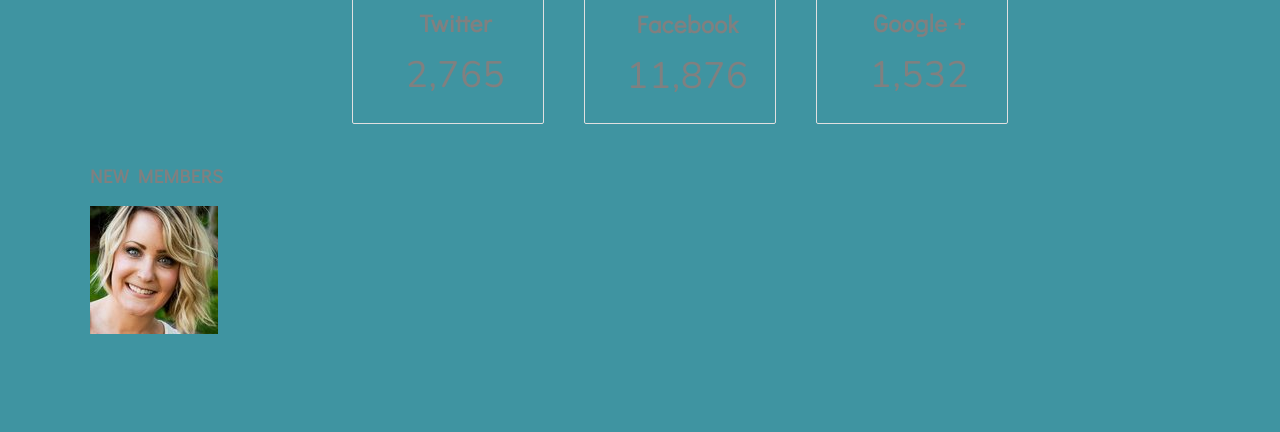
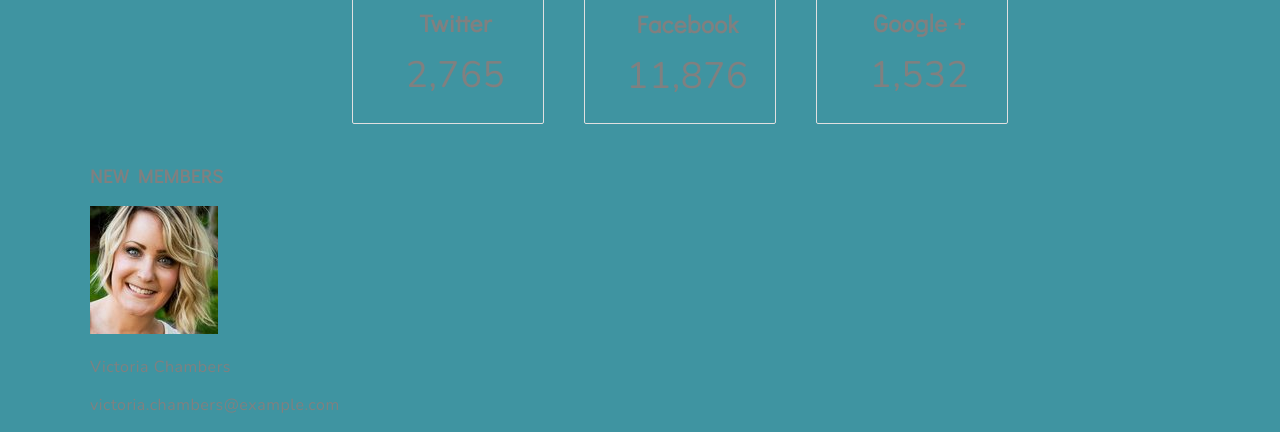
Before and after one commit to nicolepdev/techdegree-project-7, a plain HTML site: page index.html in a window 1280 px wide. Shown: the part 957-1389 px from the top of the page. Before the commit the page ends 1297 px from the top, so only its background shows below. Drawn offline with nearby package versions, Linux system fonts and the light colour scheme.

Commit message:
Added new member content to test collapsing div issue

```diff
--- a/index.html
+++ b/index.html
@@ -100,6 +100,8 @@
 <div class="members">
   <h3>NEW MEMBERS</h3>
   <img src="images/member-1.jpg" alt="Victoria Chambers">
+  <p>Victoria Chambers</p>
+  <p>victoria.chambers@example.com</p>
 </div>
 
 </main>
```
